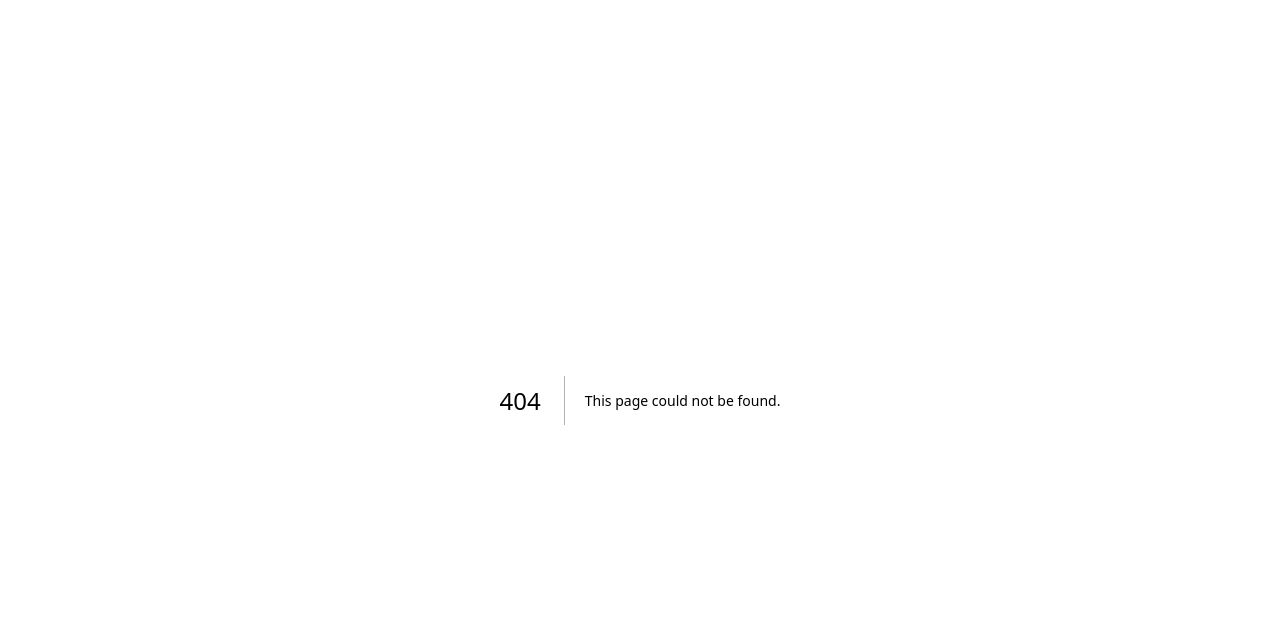
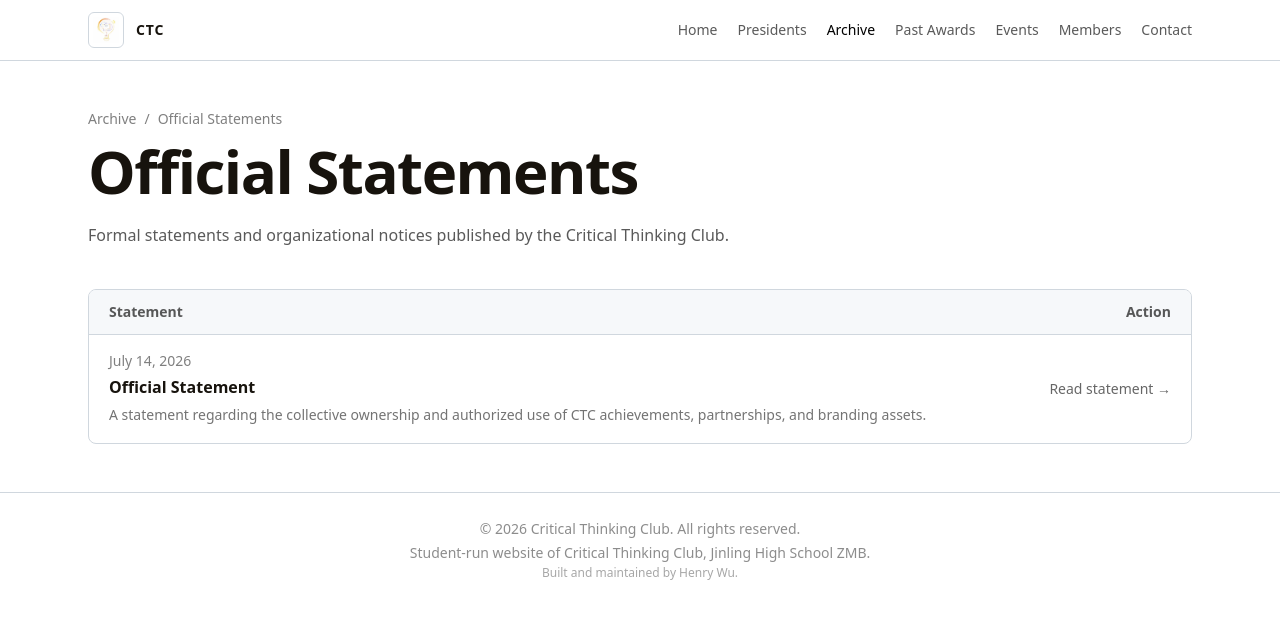
Before and after one commit to henrywyx0730/jlhsctc-official-website, a Next.js app: page /archive/official-statements in a window 1280 px wide. Before the commit this address had no page. Shown: the top 618 px of the page. Built offline with nearby package versions, Linux system fonts and the light colour scheme.

Commit message:
v0.5.0: add official statements archive

```diff
--- /dev/null
+++ b/app/archive/official-statements/collective-legacy-and-authorized-use/page.js
@@ -0,0 +1,49 @@
+import SiteHeader from "../../../components/SiteHeader";
+import SiteFooter from "../../../components/SiteFooter";
+import { statements } from "../statements";
+
+const statement = statements.find(
+  ({ slug }) => slug === "collective-legacy-and-authorized-use",
+);
+
+export const metadata = {
+  title: "Official Statement | Critical Thinking Club",
+  description: statement.excerpt,
+};
+
+export default function CollectiveLegacyAndAuthorizedUsePage() {
+  return (
+    <main className="min-h-screen bg-white text-[#17130d]">
+      <SiteHeader />
+
+      <article className="mx-auto max-w-3xl px-6 py-12">
+        <div className="flex items-center gap-2 text-sm text-black/50">
+          <a href="/archive" className="hover:text-black">
+            Archive
+          </a>
+          <span>/</span>
+          <a href="/archive/official-statements" className="hover:text-black">
+            Official Statements
+          </a>
+        </div>
+        <h1 className="mt-5 text-5xl font-semibold tracking-tight md:text-6xl">
+          {statement.title}
+        </h1>
+        <p className="mt-4 text-sm text-black/50">{statement.date}</p>
+
+        <div className="mt-8 border-t border-[#d0d7de]" />
+
+        <div className="py-8 text-base leading-8 text-black/75">
+          <p>{statement.body}</p>
+        </div>
+
+        <div className="border-t border-[#d0d7de] pt-6 text-sm leading-7 text-black/65">
+          {statement.signOff.map((line) => (
+            <p key={line}>{line}</p>
+          ))}
+        </div>
+      </article>
+      <SiteFooter />
+    </main>
+  );
+}
--- /dev/null
+++ b/app/archive/official-statements/page.js
@@ -0,0 +1,68 @@
+import SiteHeader from "../../components/SiteHeader";
+import SiteFooter from "../../components/SiteFooter";
+import {
+  officialStatementsDescription,
+  statements,
+} from "./statements";
+
+export const metadata = {
+  title: "Official Statements | Critical Thinking Club",
+  description: officialStatementsDescription,
+};
+
+export default function OfficialStatementsPage() {
+  return (
+    <main className="min-h-screen bg-white text-[#17130d]">
+      <SiteHeader />
+
+      <section className="mx-auto max-w-6xl px-6 py-12">
+        <div className="flex items-center gap-2 text-sm text-black/50">
+          <a href="/archive" className="hover:text-black">
+            Archive
+          </a>
+          <span>/</span>
+          <span>Official Statements</span>
+        </div>
+        <h1 className="mt-3 text-5xl font-semibold tracking-tight md:text-6xl">
+          Official Statements
+        </h1>
+        <p className="mt-5 max-w-3xl text-base leading-7 text-black/65">
+          {officialStatementsDescription}
+        </p>
+
+        <div className="mt-10 overflow-hidden rounded-lg border border-[#d0d7de] bg-white">
+          <div className="grid grid-cols-[1fr_auto] gap-4 border-b border-[#d0d7de] bg-[#f6f8fa] px-5 py-3 text-sm font-semibold text-black/65">
+            <span>Statement</span>
+            <span>Action</span>
+          </div>
+
+          {statements.map((statement, index) => (
+            <a
+              key={statement.slug}
+              href={`/archive/official-statements/${statement.slug}`}
+              className={`grid grid-cols-[minmax(0,1fr)_auto] gap-4 px-5 py-4 hover:bg-[#f6f8fa] ${
+                index !== statements.length - 1
+                  ? "border-b border-[#d0d7de]"
+                  : ""
+              }`}
+            >
+              <div className="min-w-0">
+                <p className="text-sm text-black/50">{statement.date}</p>
+                <h2 className="mt-1 text-base font-semibold">
+                  {statement.title}
+                </h2>
+                <p className="mt-1 text-sm leading-6 text-black/55">
+                  {statement.excerpt}
+                </p>
+              </div>
+              <span className="self-center whitespace-nowrap text-sm font-medium text-black/60">
+                Read statement <span aria-hidden="true">→</span>
+              </span>
+            </a>
+          ))}
+        </div>
+      </section>
+      <SiteFooter />
+    </main>
+  );
+}
--- /dev/null
+++ b/app/archive/official-statements/statements.js
@@ -0,0 +1,15 @@
+export const statements = [
+  {
+    slug: "collective-legacy-and-authorized-use",
+    date: "July 14, 2026",
+    title: "Official Statement",
+    excerpt:
+      "A statement regarding the collective ownership and authorized use of CTC achievements, partnerships, and branding assets.",
+    body:
+      "The achievements, partnerships, and branding assets of the Critical Thinking Club (CTC) reflect the collective dedication of our entire community. To honor this legacy, all club milestones belong to the organization as a whole. We kindly request that any use of these materials for recruitment, promotion, or commercial purposes be formally authorized in advance. Thank you for respecting the integrity of our organization.",
+    signOff: ["Critical Thinking Club", "Jinling High School ZMB"],
+  },
+];
+
+export const officialStatementsDescription =
+  "Formal statements and organizational notices published by the Critical Thinking Club.";
--- a/app/archive/page.js
+++ b/app/archive/page.js
@@ -13,6 +13,13 @@ const archiveSections = [
     href: "/archive/documents",
     description: "Official documents, reference materials, guides, and PDFs.",
     status: "2 files",
+  },
+  {
+    title: "Official Statements",
+    href: "/archive/official-statements",
+    description:
+      "Formal statements and organizational notices published by the Critical Thinking Club.",
+    status: "1 statement",
   },
   {
     title: "Media",
```
